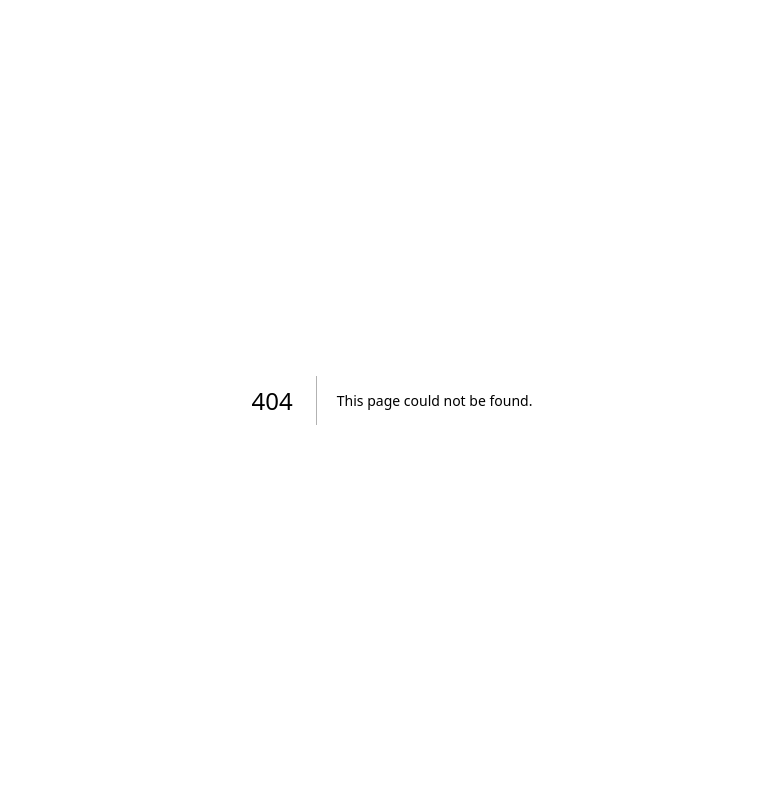
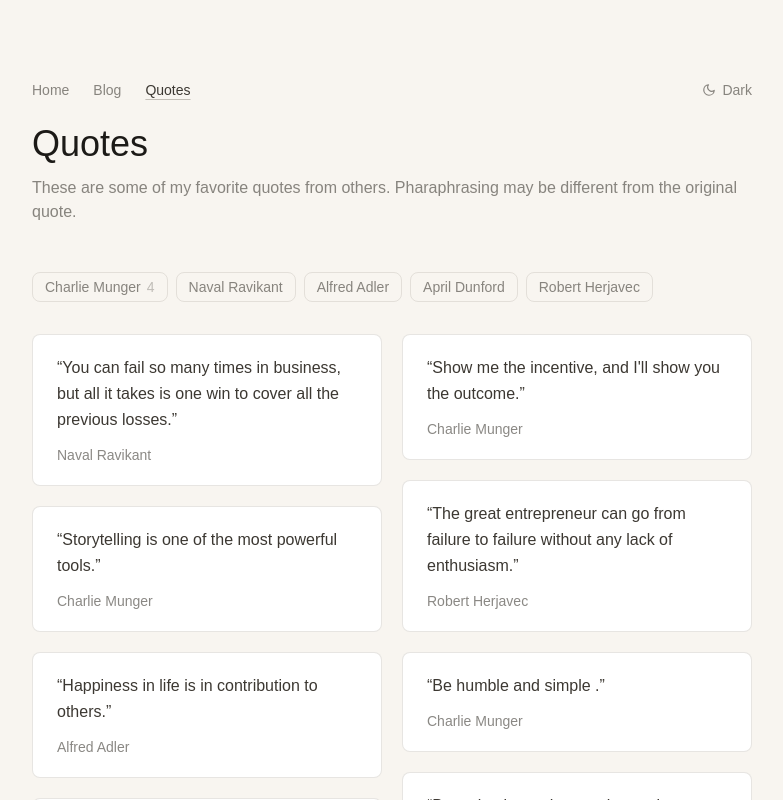
Before and after one commit to ShJavokhir/javokhir.com, a Next.js app: page /quotes in a window 1280 px wide. Before the commit this address had no page. Shown: the top 800 px of the page, without its empty margins (248-1031 px from the left). Built offline with nearby package versions, Linux system fonts and the light colour scheme.

Commit message:
Add quotes page with filtering by author

```diff
--- /dev/null
+++ b/content/quotes.json
@@ -0,0 +1,43 @@
+[
+  {
+    "text": "You can fail so many times in business, but all it takes is one win to cover all the previous losses.",
+    "author": "Naval Ravikant",
+    "addedDate": "March 8, 2026"
+  },
+  {
+    "text": "Storytelling is one of the most powerful tools.",
+    "author": "Charlie Munger",
+    "addedDate": "March 8, 2026"
+  },
+
+  {
+    "text": "Happiness in life is in contribution to others.",
+    "author": "Alfred Adler",
+    "addedDate": "March 8, 2026"
+  },
+  {
+    "text": "It doesn't matter how amazing your product is — if you put it in the wrong context, people won't see its value.",
+    "author": "April Dunford",
+    "addedDate": "March 8, 2026"
+  },
+  {
+    "text": "Show me the incentive, and I'll show you the outcome.",
+    "author": "Charlie Munger",
+    "addedDate": "March 8, 2026"
+  },
+  {
+    "text": "The great entrepreneur can go from failure to failure without any lack of enthusiasm.",
+    "author": "Robert Herjavec",
+    "addedDate": "March 8, 2026"
+  },
+  {
+    "text": "Be humble and simple .",
+    "author": "Charlie Munger",
+    "addedDate": "March 8, 2026"
+  },
+  {
+    "text": "Buy a business that can be run by an idiot.",
+    "author": "Charlie Munger",
+    "addedDate": "March 8, 2026"
+  }
+]
--- a/src/pages/blog/[slug].tsx
+++ b/src/pages/blog/[slug].tsx
@@ -43,6 +43,12 @@ export default function BlogPost({ post }: Props) {
                 className="text-text-body underline decoration-link-underline underline-offset-4 transition hover:decoration-link-underline-hover"
               >
                 Blog
+              </Link>
+              <Link
+                href="/quotes"
+                className="text-text-muted underline decoration-transparent underline-offset-4 transition hover:text-text-body hover:decoration-link-underline"
+              >
+                Quotes
               </Link>
               <span className="ml-auto">
                 <ThemeToggle />
--- a/src/pages/blog/index.tsx
+++ b/src/pages/blog/index.tsx
@@ -30,6 +30,12 @@ export default function Blog({ posts }: Props) {
               <span className="text-text-body underline decoration-link-underline underline-offset-4">
                 Blog
               </span>
+              <Link
+                href="/quotes"
+                className="text-text-muted underline decoration-transparent underline-offset-4 transition hover:text-text-body hover:decoration-link-underline"
+              >
+                Quotes
+              </Link>
               <span className="ml-auto">
                 <ThemeToggle />
               </span>
--- a/src/pages/index.tsx
+++ b/src/pages/index.tsx
@@ -25,6 +25,12 @@ export default function Home() {
                 className="text-text-muted underline decoration-transparent underline-offset-4 transition hover:text-text-body hover:decoration-link-underline"
               >
                 Blog
+              </Link>
+              <Link
+                href="/quotes"
+                className="text-text-muted underline decoration-transparent underline-offset-4 transition hover:text-text-body hover:decoration-link-underline"
+              >
+                Quotes
               </Link>
               <span className="ml-auto">
                 <ThemeToggle />
--- /dev/null
+++ b/src/pages/quotes.tsx
@@ -0,0 +1,132 @@
+import Link from "next/link";
+import { GetStaticProps } from "next";
+import { useMemo, useState } from "react";
+import { ThemeToggle } from "@/components/ThemeToggle";
+import { SEO } from "@/components/SEO";
+import quotesData from "../../content/quotes.json";
+
+interface Quote {
+  text: string;
+  author: string;
+  addedDate: string;
+}
+
+interface Props {
+  quotes: Quote[];
+}
+
+function formatDate(dateStr: string): string {
+  const date = new Date(dateStr);
+  return date.toLocaleDateString("en-US", {
+    year: "numeric",
+    month: "short",
+    day: "numeric",
+  });
+}
+
+export default function Quotes({ quotes }: Props) {
+  const [selectedAuthor, setSelectedAuthor] = useState<string | null>(null);
+
+  const authors = useMemo(() => {
+    const counts: Record<string, number> = {};
+    for (const q of quotes) {
+      counts[q.author] = (counts[q.author] || 0) + 1;
+    }
+    return Object.entries(counts).sort((a, b) => b[1] - a[1]);
+  }, [quotes]);
+
+  const filtered = selectedAuthor
+    ? quotes.filter((q) => q.author === selectedAuthor)
+    : quotes;
+
+  return (
+    <div>
+      <SEO
+        title="Quotes"
+        description="A collection of quotes that inspire me."
+        path="/quotes"
+      />
+
+      <main className="min-h-screen bg-page-bg text-text-primary">
+        <div className="mx-auto max-w-3xl px-6 py-20">
+          <header className="mb-12">
+            <nav className="flex items-center gap-6 text-sm">
+              <Link
+                href="/"
+                className="text-text-muted underline decoration-transparent underline-offset-4 transition hover:text-text-body hover:decoration-link-underline"
+              >
+                Home
+              </Link>
+              <Link
+                href="/blog"
+                className="text-text-muted underline decoration-transparent underline-offset-4 transition hover:text-text-body hover:decoration-link-underline"
+              >
+                Blog
+              </Link>
+              <span className="text-text-body underline decoration-link-underline underline-offset-4">
+                Quotes
+              </span>
+              <span className="ml-auto">
+                <ThemeToggle />
+              </span>
+            </nav>
+            <h1 className="mt-6 text-4xl text-text-primary">Quotes</h1>
+            <p className="mt-3 text-text-muted">
+              These are some of my favorite quotes from others. Pharaphrasing may be different from the original quote.
+            </p>
+          </header>
+
+          <div className="mb-8 flex flex-wrap gap-2">
+            {authors.map(([author, count]) => (
+              <button
+                key={author}
+                onClick={() =>
+                  setSelectedAuthor(selectedAuthor === author ? null : author)
+                }
+                className={`rounded-md border px-3 py-1 text-sm transition ${
+                  selectedAuthor === author
+                    ? "border-text-primary bg-text-primary text-page-bg"
+                    : "border-link-underline/40 text-text-muted hover:border-link-underline-hover hover:text-text-body"
+                }`}
+              >
+                {author}
+                {count > 1 && (
+                  <span className="ml-1.5 opacity-50">{count}</span>
+                )}
+              </button>
+            ))}
+          </div>
+
+          <div className="columns-1 gap-5 sm:columns-2">
+            {filtered.map((quote, i) => (
+              <figure
+                key={i}
+                className="group relative mb-5 break-inside-avoid rounded-md border border-link-underline/40 bg-card-surface px-6 py-5"
+              >
+                <blockquote>
+                  <p className="text-text-body leading-relaxed">
+                    &ldquo;{quote.text}&rdquo;
+                  </p>
+                </blockquote>
+                <figcaption className="mt-3 text-sm text-text-muted">
+                  {quote.author}
+                </figcaption>
+                <span className="pointer-events-none absolute right-3 top-3 rounded bg-page-bg px-2 py-0.5 text-xs text-text-muted opacity-0 transition-opacity group-hover:opacity-100">
+                  {formatDate(quote.addedDate)}
+                </span>
+              </figure>
+            ))}
+          </div>
+        </div>
+      </main>
+    </div>
+  );
+}
+
+export const getStaticProps: GetStaticProps<Props> = async () => {
+  return {
+    props: {
+      quotes: quotesData as Quote[],
+    },
+  };
+};
--- a/src/styles/globals.css
+++ b/src/styles/globals.css
@@ -11,6 +11,7 @@
   --text-muted: rgba(60, 56, 50, 0.6);
   --link-underline: #c3bfb7;
   --link-underline-hover: #a79f95;
+  --card-surface: #ffffff;
   --code-bg: #e8e4dc;
   --pre-bg: #1c1a17;
   --pre-text: #f8f5f0;
@@ -57,6 +58,7 @@
   --color-text-muted: var(--text-muted);
   --color-link-underline: var(--link-underline);
   --color-link-underline-hover: var(--link-underline-hover);
+  --color-card-surface: var(--card-surface);
 
   --color-background: var(--background);
   --color-foreground: var(--foreground);
@@ -119,6 +121,7 @@ html.dark {
   --text-muted: rgba(212, 208, 200, 0.6);
   --link-underline: #5c5750;
   --link-underline-hover: #7c7770;
+  --card-surface: #262320;
   --code-bg: #2c2a27;
   --pre-bg: #0c0a07;
   --pre-text: #f5f2ed;
```
